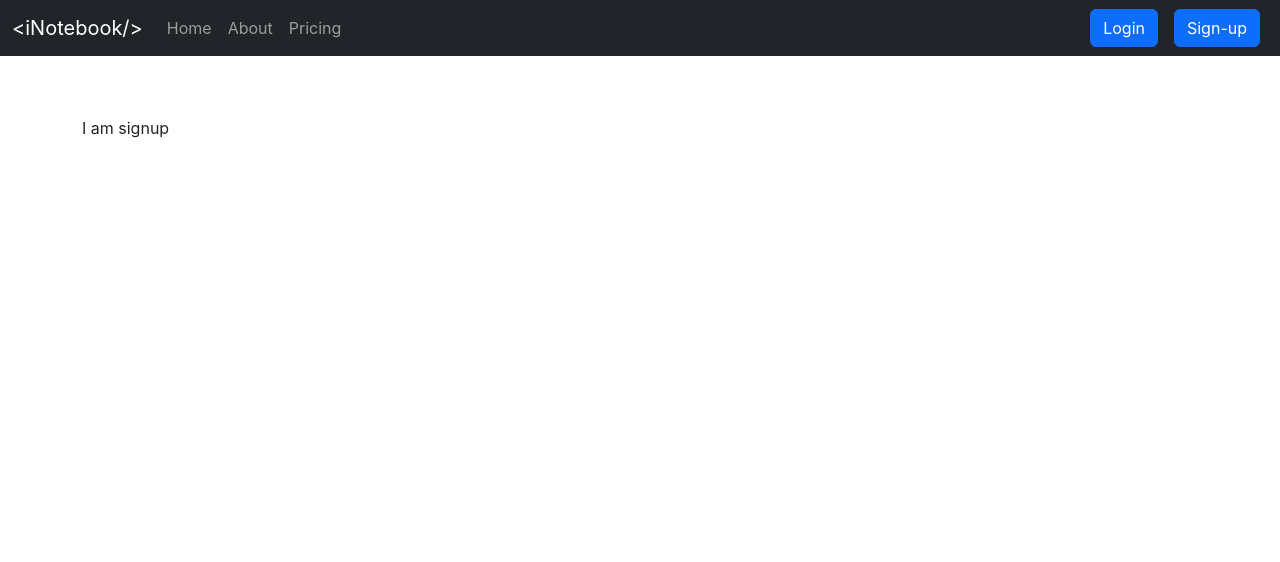
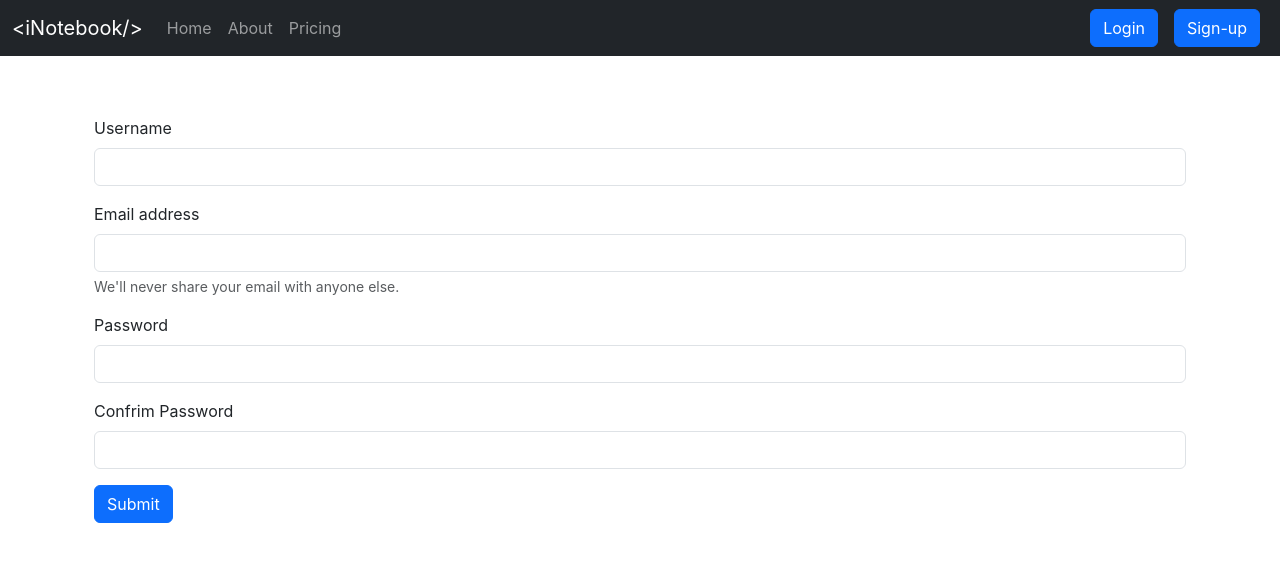
Before and after one commit to AhmedArbaz/inotebook, a React (Create React App) app: page /signup in a window 1280 px wide. Shown: the top 562 px of the page. Built offline with nearby package versions, Linux system fonts and the light colour scheme.

Commit message:
Finally make a signup up functionalities and also use success in createuser endpoint for validations

```diff
--- a/src/Components/Signup.js
+++ b/src/Components/Signup.js
@@ -1,9 +1,57 @@
+import { useState } from "react"
 import React from 'react'
+import { useNavigate } from "react-router-dom"
 
 const Signup = () => {
+  const [credentials, setCredentials] = useState({name:"",email:"", password:"",cpassword:""})
+
+// NOTE: ab ham use kar rahay hain useNavigate hook hay jo kay use hota hay navigation kay liay jasay hi condition true to navigate karo /about pay like this
+let navigate = useNavigate();
+
+  const handleSubmit = async (e) => {
+    e.preventDefault() //ya karny say bar bar reload nahi ho ga
+    const {name,email,password} = credentials
+    const response = await fetch(`http://localhost:5000/api/auth/createuser`, {
+        method: 'POST',
+        headers: {
+            'Content-Type': 'application/json',
+        },
+        body:JSON.stringify({name,email,password})
+    });
+    const json = await response.json()
+    console.log(json);
+    navigate("/"); //NOTE: ya kam hota hay navigate hook ka kay ager true hoa to ais page pay navigate karo
+
+}
+
+
+
+  const onChange = (e)=>{
+    setCredentials({...credentials,[e.target.name]: e.target.value})
+}
   return (
-    <div>
-      I am signup
+    <div className="container">
+      <form onSubmit={handleSubmit}>
+
+        <div className=" mb-3">
+          <label htmlFor="text" className="form-label">Username</label>
+          <input type="text" className="form-control" id="name" name='name' aria-describedby="emailHelp" onChange={onChange} />
+        </div>
+        <div className="mb-3">
+          <label htmlFor="email" className="form-label">Email address</label>
+          <input type="email" className="form-control" id="email" name='email' aria-describedby="emailHelp" onChange={onChange} />
+          <div id="emailHelp" className="form-text">We'll never share your email with anyone else.</div>
+        </div>
+        <div className="mb-3">
+          <label htmlFor="password" className="form-label">Password</label>
+          <input type="password" className="form-control" autoComplete="current-password" id="password" name='password' onChange={onChange} minLength={5} required/>
+        </div>
+        <div className="mb-3">
+          <label htmlFor="cpassword" className="form-label">Confrim Password</label>
+          <input type="password" className="form-control" autoComplete="current-password" id="cpassword" name='cpassword' onChange={onChange} minLength={5} required/>
+        </div>
+        <button type="submit" className="btn btn-primary">Submit</button>
+      </form>
     </div>
   )
 }
```
Also changed, not shown: 1 other file (tests, documents, lock files or other folders).
